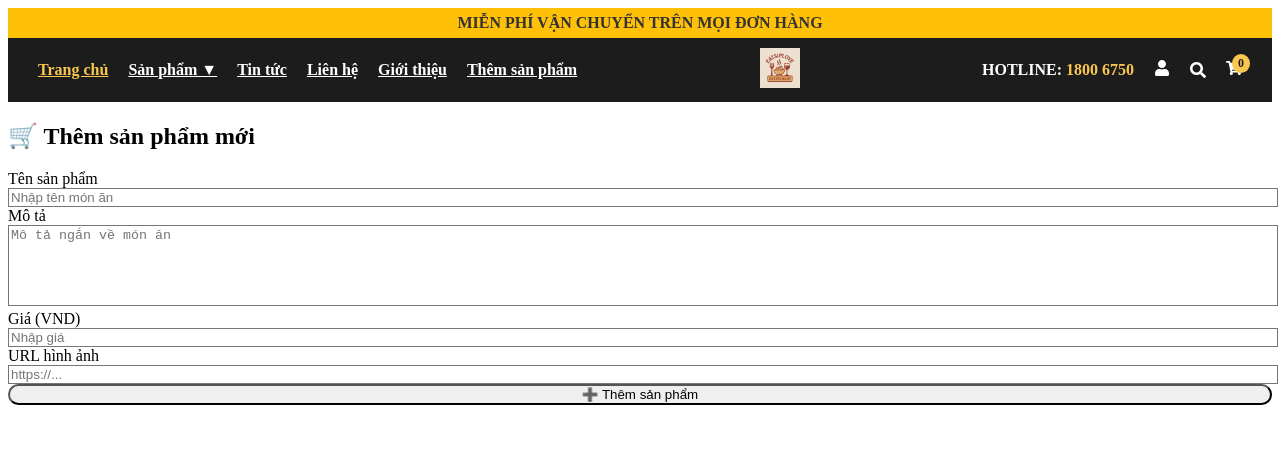
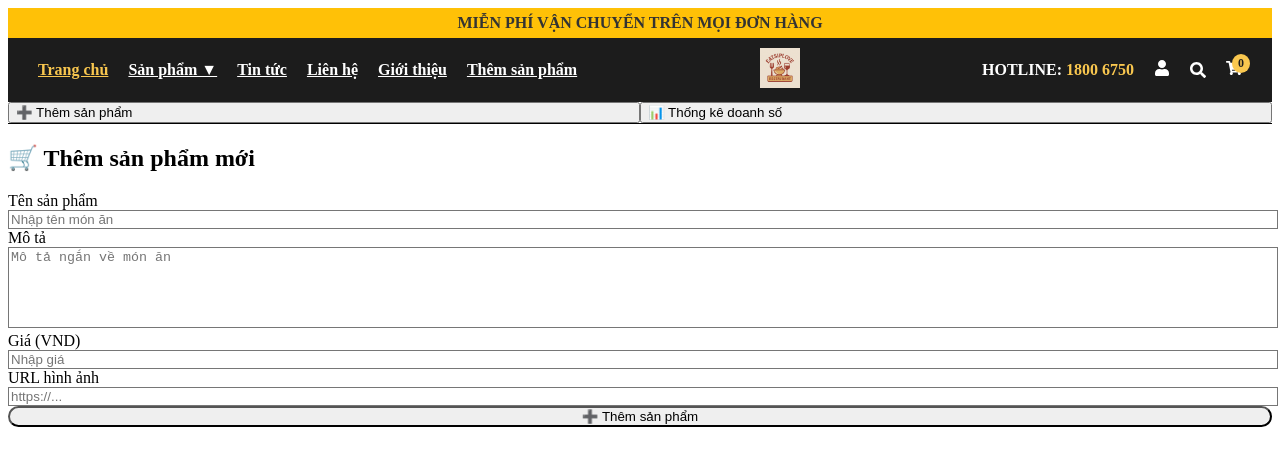
Before and after one commit to Project-start-2025/eatsiplove, a Next.js app: page /vendor/add-products in a window 1280 px wide. Shown: the top 466 px of the page. Built offline with nearby package versions, Linux system fonts and the light colour scheme.

Commit message:
Create layout.tsx

```diff
--- /dev/null
+++ b/src/app/vendor/layout.tsx
@@ -0,0 +1,13 @@
+// app/vendor/layout.tsx
+
+import React from "react";
+import VendorNav from "../components/vendor/VendorNav";
+
+export default function VendorLayout({ children }: { children: React.ReactNode }) {
+  return (
+    <div>
+      <VendorNav />
+      <main className="p-4">{children}</main>
+    </div>
+  );
+}
```
